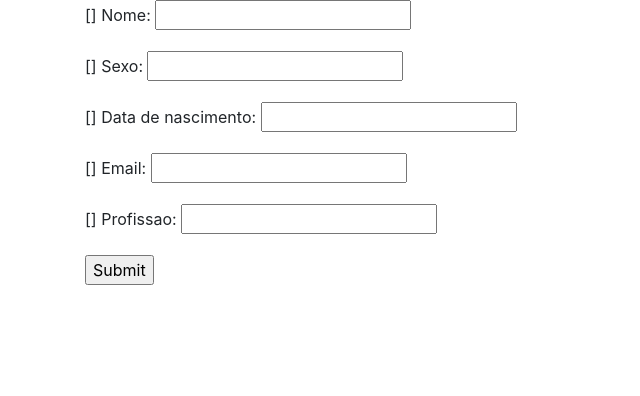
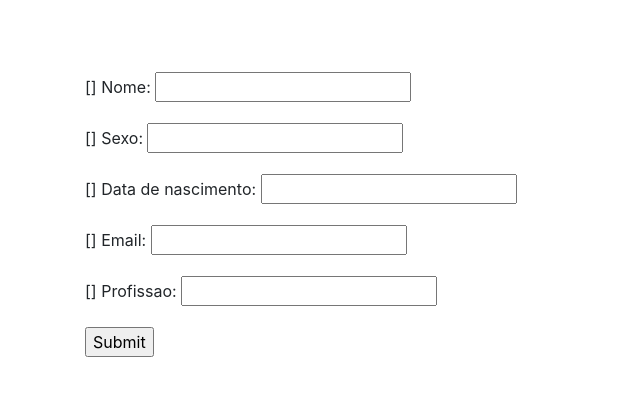
Before and after one commit to treinaweb/treinaweb-django-fundamentos, a Django app: template clientes/templates/clientes/form_cliente.html in a window 1280 px wide. Shown: the top 396 px of the page, without its empty margins (0-640 px from the left). Run offline with Django 3.2, Linux system fonts and the light colour scheme; the template is opened without the code that fills it, so the values that code supplies are empty, except form fields; tables that the repository leaves empty hold one stand-in row (values such as "Sample post"); form fields are guessed from the names that the template uses; some libraries are stand-ins or nearby versions.

Commit message:
10.03 - Utilizando arquivos estáticos

```diff
--- /dev/null
+++ b/clientes/static/clientes/css/style.css
@@ -0,0 +1,3 @@
+body {
+    padding-top: 4.5rem;
+}
--- a/clientes/templates/clientes/base.html
+++ b/clientes/templates/clientes/base.html
@@ -1,4 +1,5 @@
 <!DOCTYPE html>
+{% load static %}
 <html lang="en">
 <head>
     <meta charset="UTF-8">
@@ -8,6 +9,7 @@
         {% endblock titulo %}
     </title>
     <link rel="stylesheet" href="https://stackpath.bootstrapcdn.com/bootstrap/4.1.3/css/bootstrap.min.css">
+    <link rel="stylesheet" href="{% static "clientes/css/style.css" %}">
 </head>
 <body>
 <main class="container">
```
